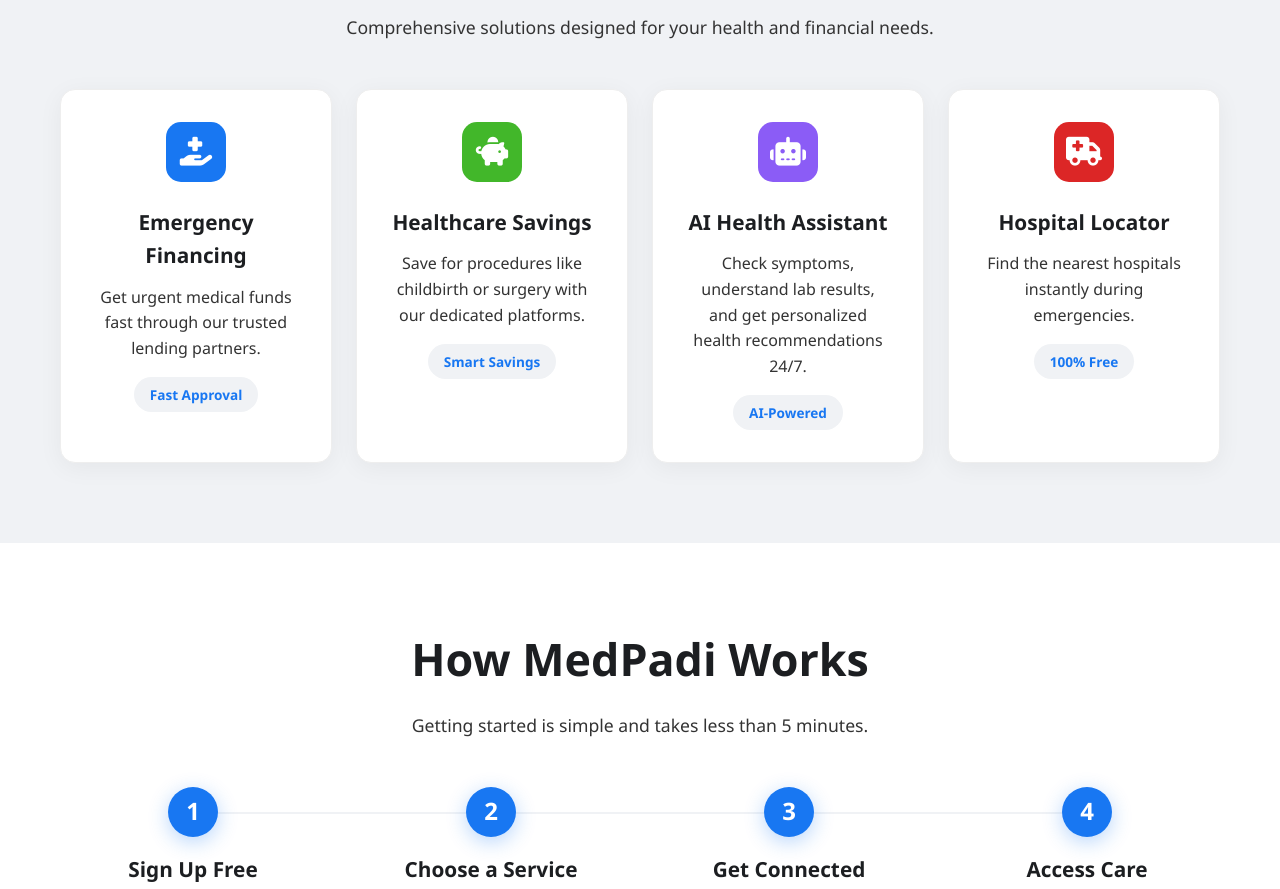
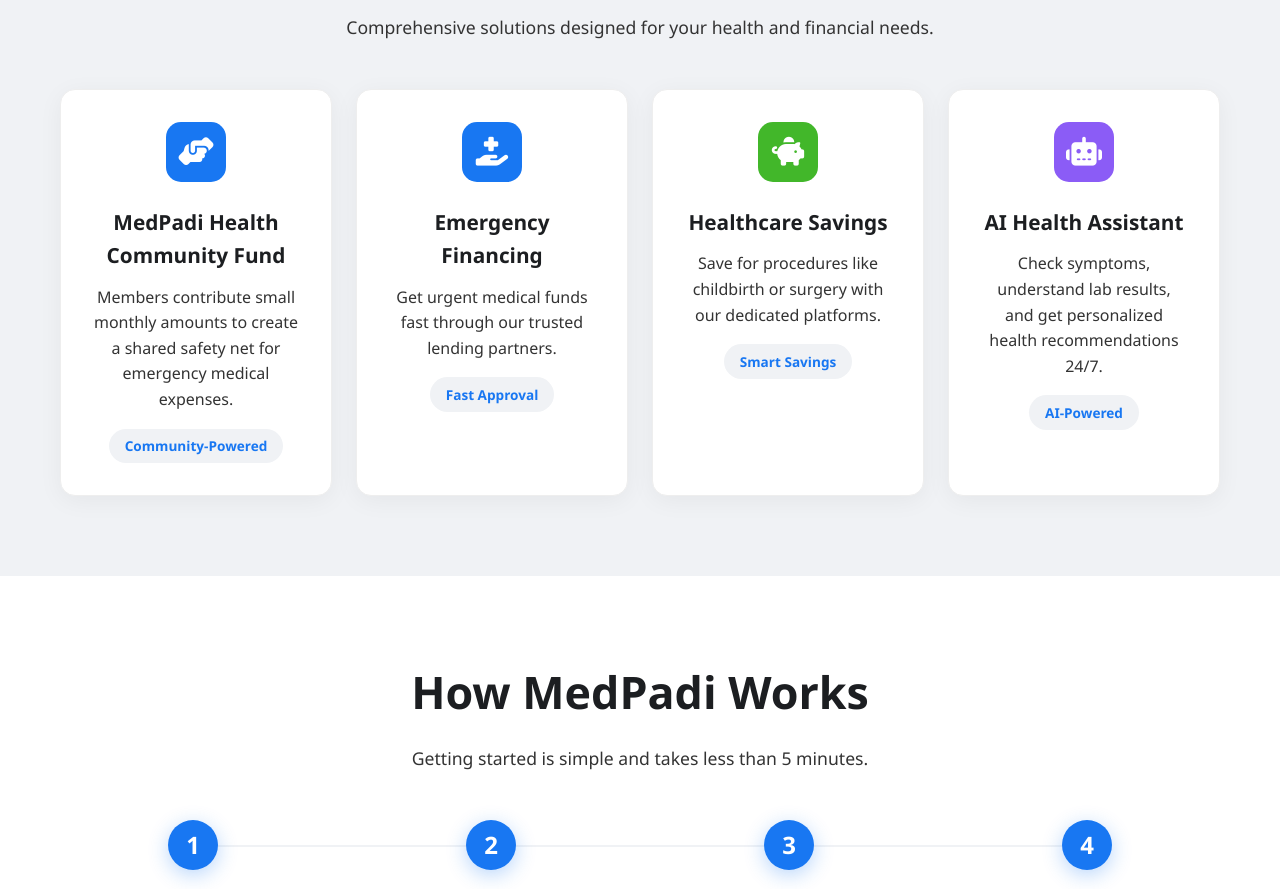
Before and after one commit to Ibehstanley9/MedPadiMVP, a plain HTML site: page index.html in a window 1280 px wide. Shown: the part 1497-2386 px from the top of the page. Drawn offline with Linux system fonts and the light colour scheme.

Commit message:
Update index.html
Update on codes

```diff
--- a/index.html
+++ b/index.html
@@ -703,6 +703,16 @@
                 <p class="section-subtitle">Comprehensive solutions designed for your health and financial needs.</p>
 
                 <div class="grid services-grid">
+
+                    <div class="service-card">
+                        <div class="service-icon" style="background: var(--primary);">
+                            <i class="fas fa-hands-helping"></i>
+                        </div>
+                        <h3 class="card-title">MedPadi Health Community Fund</h3>
+                        <p>Members contribute small monthly amounts to create a shared safety net for emergency medical expenses.</p>
+                        <span class="service-badge">Community-Powered</span>
+                    </div>
+
                     <div class="service-card">
                         <div class="service-icon" style="background: var(--primary);">
                             <i class="fas fa-hand-holding-medical"></i>
@@ -728,15 +738,6 @@
                         <h3 class="card-title">AI Health Assistant</h3>
                         <p>Check symptoms, understand lab results, and get personalized health recommendations 24/7.</p>
                         <span class="service-badge">AI-Powered</span>
-                    </div>
-
-                    <div class="service-card">
-                        <div class="service-icon" style="background: var(--red);">
-                            <i class="fas fa-ambulance"></i>
-                        </div>
-                        <h3 class="card-title">Hospital Locator</h3>
-                        <p>Find the nearest hospitals instantly during emergencies.</p>
-                        <span class="service-badge">100% Free</span>
                     </div>
                 </div>
             </div>
```
